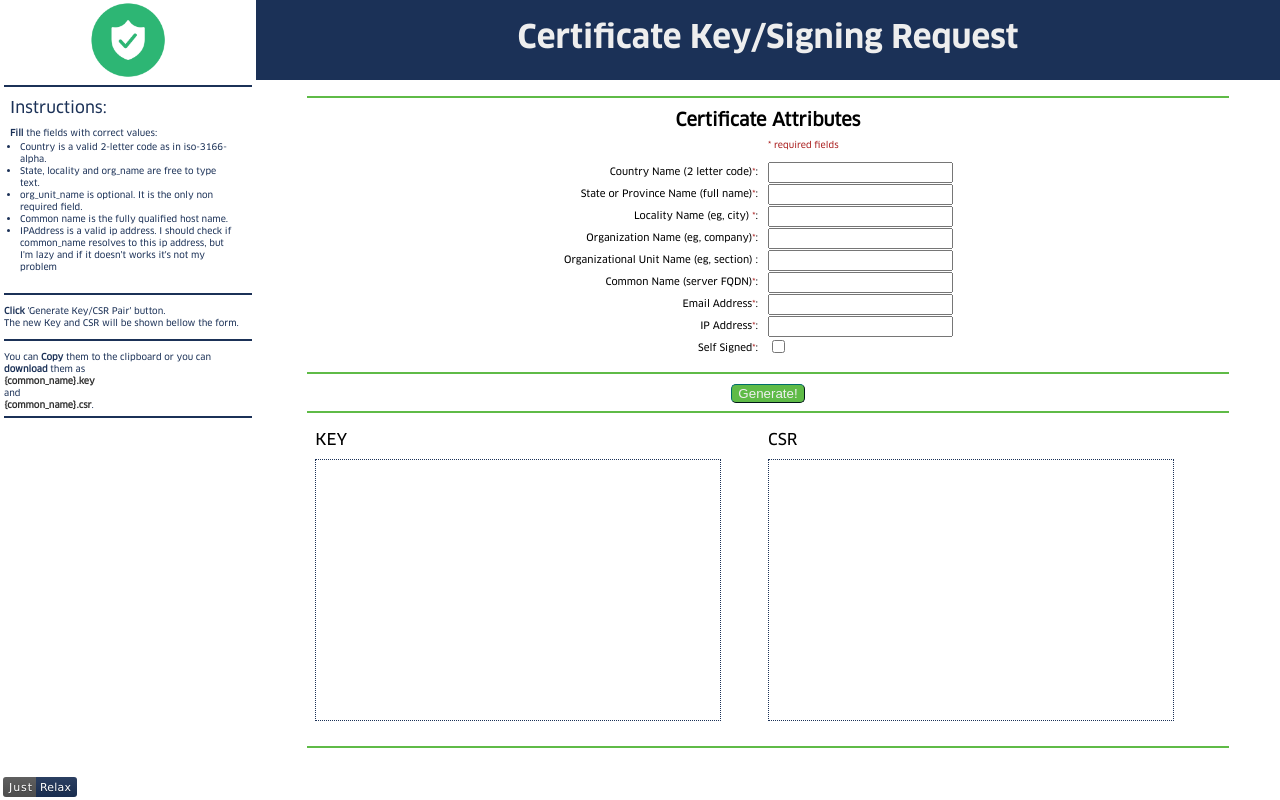
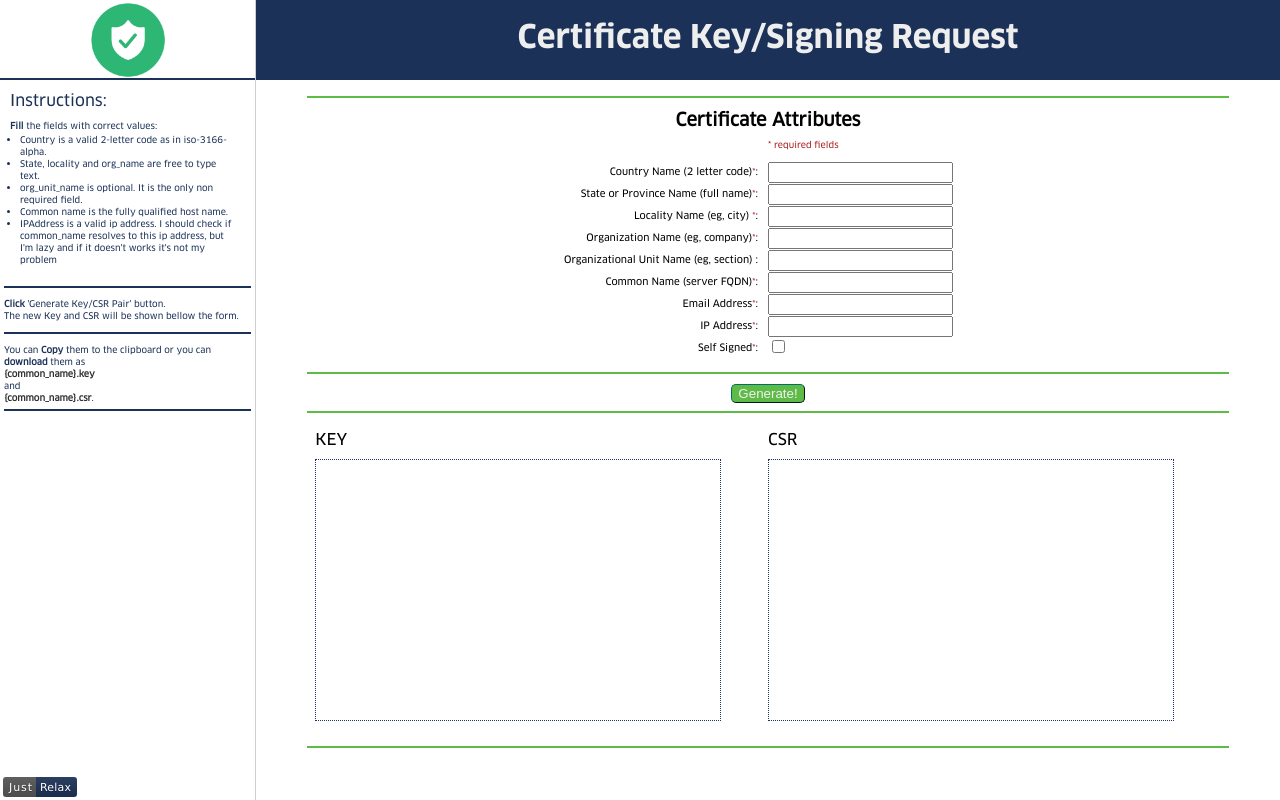
Before and after one commit to dudacgf/genkeycsr, a Flask app: template genkeycsr/templates/index.html in a window 1280 px wide. Run offline with Flask 2, Linux system fonts and the light colour scheme; the template is opened without the code that fills it: values that come from a table or form of the project are taken from there, others are empty.

Commit message:
ux changes

```diff
--- a/genkeycsr/static/css/colors.css
+++ b/genkeycsr/static/css/colors.css
@@ -1,15 +1,15 @@
 :root {
-    --icatu-azul-01: #1b3157;
-    --icatu-azul-02: #6aa2b9;
-    --icatu-azul-03: #d5dbe9;
-    --icatu-verde: #5fbb47;
-    --icatu-old-azul: #006d69;
+    --i-blue-01: #1b3157;
+    --i-blue-02: #6aa2b9;
+    --i-blue-03: #d5dbe9;
+    --i-green: #5fbb47;
+    --i-old-blue: #006d69;
 
     --primary: #6f6f6f;
     --secondary: #cfcfcf;
     --warning: #aa1e1e;
-    --success: var(--icatu-verde);
-    --info: var(--icatu-old-azul);
+    --success: var(--i-green);
+    --info: var(--i-old-blue);
     --error: #f56012;
     --dark: #303030;
     --light: #eeeeee;
@@ -55,14 +55,14 @@ border { border-width: solid 1rem; }
 .b-light { border-color: var(--light); }
 .b-white { border-color: var(--white); }
 
-.icatu-azul-01 { color: var(--icatu-azul-01); }
-.icatu-azul-02 { color: var(--icatu-azul-02); }
-.icatu-azul-03 { color: var(--icatu-azul-03); }
-.icatu-verde { color: var(--icatu-verde) }
-.icatu-old-azul { color: var(--icatu-old-azul); }
+.i-blue-01 { color: var(--i-blue-01); }
+.i-blue-02 { color: var(--i-blue-02); }
+.i-blue-03 { color: var(--i-blue-03); }
+.i-green { color: var(--i-green) }
+.i-old-blue { color: var(--i-old-blue); }
 
-.bg-icatu-azul-01 { background-color: var(--icatu-azul-01) }
-.bg-icatu-azul-02 { background-color: var(--icatu-azul-02); }
-.bg-icatu-azul-03 { background-color: var(--icatu-azul-03); }
-.bg-icatu-verde { background-color: var(--icatu-verde) }
-.bg-icatu-old-azul { background-color: var(--icatu-old-azul); }
+.bg-i-blue-01 { background-color: var(--i-blue-01) }
+.bg-i-blue-02 { background-color: var(--i-blue-02); }
+.bg-i-blue-03 { background-color: var(--i-blue-03); }
+.bg-i-green { background-color: var(--i-green) }
+.bg-i-old-blue { background-color: var(--i-old-blue); }
--- a/genkeycsr/static/css/grid.css
+++ b/genkeycsr/static/css/grid.css
@@ -12,6 +12,7 @@
     grid-column-end: 2;
     grid-row-start: 1;
     height: 100vh;
+    border-right: 0.2px solid var(--secondary);
 }
 
 .header {
--- a/genkeycsr/static/css/text.css
+++ b/genkeycsr/static/css/text.css
@@ -31,14 +31,14 @@ hr {
     margin-left: 5%;
     margin-right: 5%;
     height: 0.001rem;
-    color: var(--icatu-verde);
+    color: var(--i-green);
     border-style: solid;
 }
 
 pre {
     font-family:'Courier New', Courier, monospace;
     font-size: xx-small;
-    border: 1px dotted var(--icatu-azul-01);
+    border: 1px dotted var(--i-blue-01);
     color: black;
     background-color: white;
     overflow: auto;
@@ -48,10 +48,10 @@ pre {
 }
 
 a { text-decoration: none; }
-a:link { color: var(--icatu-azul-01); }
-a:visited { color: var(--icatu-azul-02); }
-a:hover { color: var(--icatu-verde); }
-a:active { color: var(--icatu-azul-03); }
+a:link { color: var(--i-blue-01); }
+a:visited { color: var(--i-blue-02); }
+a:hover { color: var(--i-green); }
+a:active { color: var(--i-blue-03); }
 
 ul {
     padding: 0;
--- a/genkeycsr/templates/index.html
+++ b/genkeycsr/templates/index.html
@@ -1,14 +1,14 @@
 {% extends "base.html" %}
 
 {% block content %}
-<section class="header light bg-icatu-azul-01">
-    <h1>Certificate Key/Signing Request</h1>
-</section>
-<section class="nav-left icatu-azul-01 ">
-  <div style="text-align: center">
-    <img src={{ url_for('.static', filename=config['GENKEYCSR_LOGO']) }} width="auto" height="80"/>
+<section class="nav-left i-blue-01">
+  <div style="text-align: center; height: 80px">
+    <img src={{ url_for('.static', filename=config['GENKEYCSR_LOGO']) }} width="auto" height="80px"/>
   </div>
   {% include "instructions.html" %}
+</section>
+<section class="header light bg-i-blue-01">
+    <h1>Certificate Key/Signing Request</h1>
 </section>
 <section class="content">
   <p />
--- a/genkeycsr/templates/instructions.html
+++ b/genkeycsr/templates/instructions.html
@@ -1,4 +1,4 @@
-<hr class="icatu-azul-01" style="margin-top: 0px; margin-left: 4px; margin-bottom: 10px; margin-right: 4px;" />
+<hr class="i-blue-01" style="margin-top: -2px; margin-left: 0px; margin-bottom: 10px; margin-right: 0px;" />
   <span style="margin-left: 10px;">Instructions:</span>
   <div class="small">
    <p>
@@ -12,12 +12,12 @@
    </ol>
    </p>
     <p />
-    <hr class="icatu-azul-01" style="margin-top: 10px; margin-left: 4px; margin-bottom: 10px; margin-right: 4px;">
+    <hr class="i-blue-01" style="margin-top: 10px; margin-left: 4px; margin-bottom: 10px; margin-right: 4px;">
     <p style="margin: 4px;">
        <span class="tw-bold">Click</span> 'Generate Key/CSR Pair' button.<br/>
        The new Key and CSR will be shown bellow the form.
     </p>
-    <hr class="icatu-azul-01" style="margin-top: 10px; margin-left: 4px; margin-bottom: 10px; margin-right: 4px;">
+    <hr class="i-blue-01" style="margin-top: 10px; margin-left: 4px; margin-bottom: 10px; margin-right: 4px;">
     <p style="margin: 4px;">
        You can <span class="tw-bold">Copy</span> <i class="fa fa-copy"></i></span> them to the clipboard
        or you can <span class="tw-bold">download</span> <i class="fa fa-download"></i></span> them as <br />
@@ -26,7 +26,7 @@
        <span class="dark tw-bold">{common_name}.csr</span>.
     </p>
   </div>
-<hr class="icatu-azul-01" style="margin-top: 0px; margin-left: 4px; margin-bottom: 10px; margin-right: 4px;">
+<hr class="i-blue-01" style="margin-top: 0px; margin-left: 4px; margin-bottom: 10px; margin-right: 4px;">
 <div class="content-badge">
 <svg xmlns="http://www.w3.org/2000/svg" xmlns:xlink="http://www.w3.org/1999/xlink"
    width="74" height="20" role="img" aria-label="Just: Relax">
```
